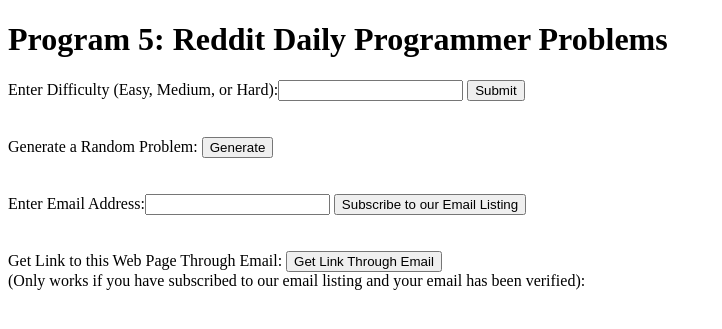
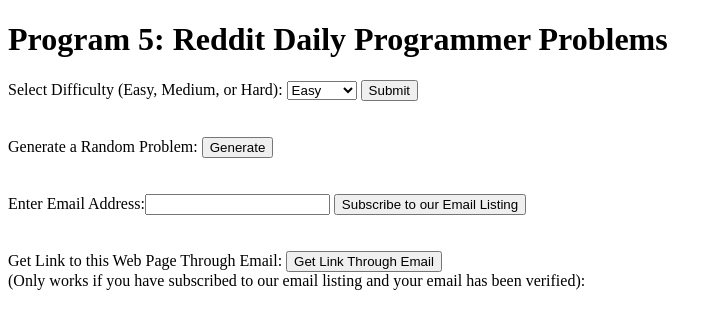
Before and after one commit to Brian-Hou/CSS436-Program5, a Flask app: page / in a window 1280 px wide. Shown: the top 329 px of the page, without its empty margins (0-722 px from the left). Run offline with Flask 2, Linux system fonts and the light colour scheme; parts of the project's set-up code (start-up, migrations or seed data) failed here and were passed over.

Commit message:
Application works on EBS, Added dropdown menu for Difficulty selection, changed /Random into a GET request

```diff
--- a/application.py
+++ b/application.py
@@ -15,9 +15,6 @@
 dynamo_table = dynamodb.Table(table_name)
 client = boto3.client('ses',region_name=AWS_REGION)
 
-
-
-list_of_email_recipients = []
 
 
 
@@ -92,7 +89,7 @@
 def home():
     return render_template("index.html")
 
-@application.route("/random", methods=['POST'])
+@application.route("/random", methods=['GET'])
 def random():
     returned_data = pushshift.return_random_problem()
     data = html.unescape(returned_data['selftext'])
@@ -177,6 +174,7 @@
 
     response = dynamo_table.scan()
     Item = {}
+    list_of_email_recipients = []
     for i in response['Items']:
         if check_if_verified(i['emailAddress']):
             response = dynamo_table.query(
--- a/templates/index.html
+++ b/templates/index.html
@@ -7,14 +7,19 @@
 <body>
     <h1>Program 5: Reddit Daily Programmer Problems</h1>
     <form action="/generate" method="POST">
-        Enter Difficulty (Easy, Medium, or Hard):<input type="text" name="difficulty"/>
+        Select Difficulty (Easy, Medium, or Hard):
+        <select name="difficulty">
+            <option value="Easy">Easy</option>
+            <option value="Medium">Medium</option>
+            <option value="Hard">Hard</option>
+          </select>
          <button type="submit" name="generate">Submit</button><br/>
      </form>
     <br/>
     <br/>
-    <form action="/random" method="POST">
+    <form action="/random" method="GET">
         Generate a Random Problem:
-        <button type="submit" name="random">Generate</button><br/>
+        <input type="submit" name="random" value="Generate" ><br/>
     </form>
     <br/>
     <br/>
```
